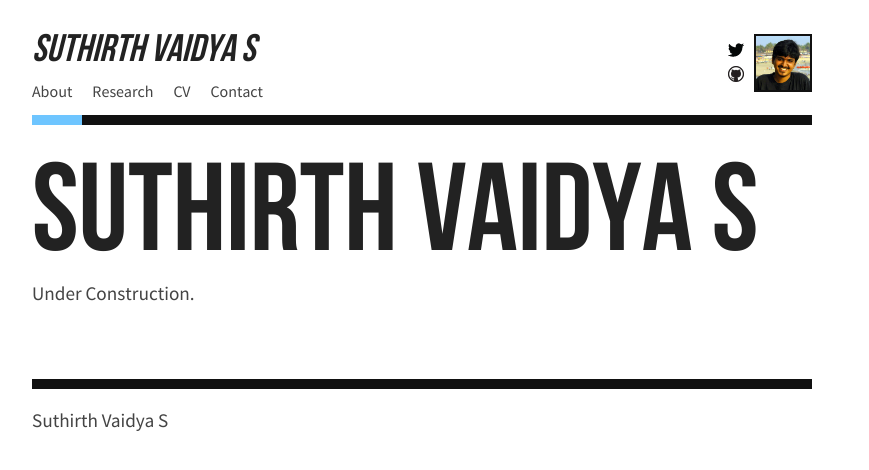
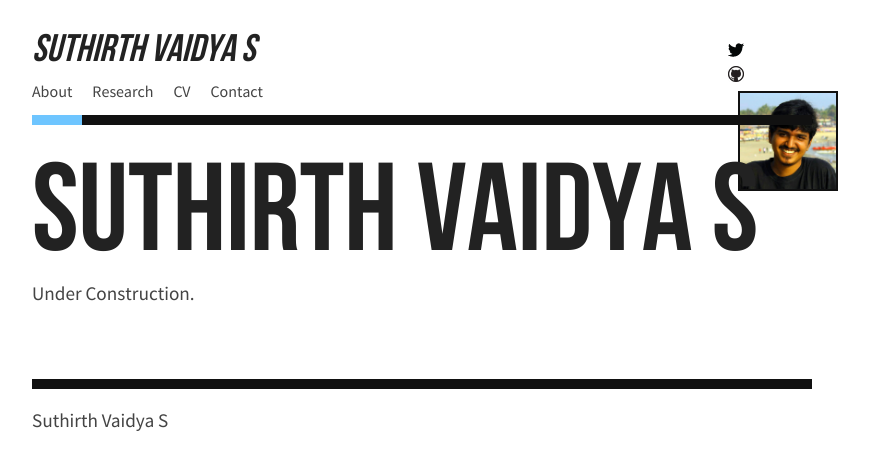
Before and after one commit to suthirth/suthirth.github.io, a Jekyll site: the page built from index.html, in a window 1280 px wide. Shown: the top 470 px of the page, without its empty margins (218-1087 px from the left). Built offline with Jekyll 4.4.1, drawn with Linux system fonts in a browser that asks for light colours; the list of posts is cut into pages by our own code.

Commit message:
Update mobile.css

```diff
--- a/css/mobile.css
+++ b/css/mobile.css
@@ -149,8 +149,8 @@ header .social img {
   margin: 9px 0; }
 
 header .avatar {
-  height: 58px;
-  width: 58px;
+  height: 100px;
+  width: 100px;
   border: 2px solid #111111;
   float: left;
   margin-left: 10px; }
```
